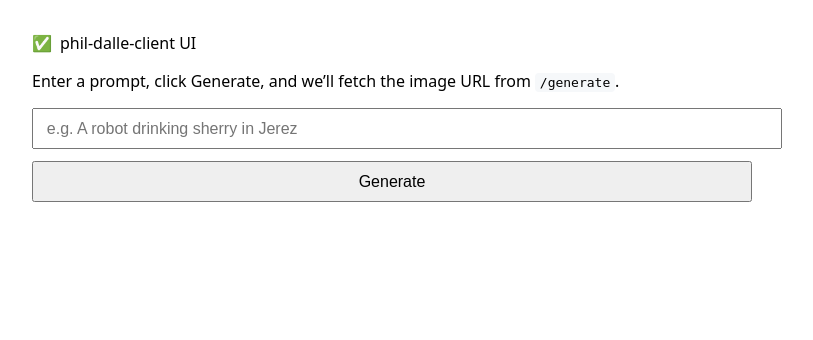
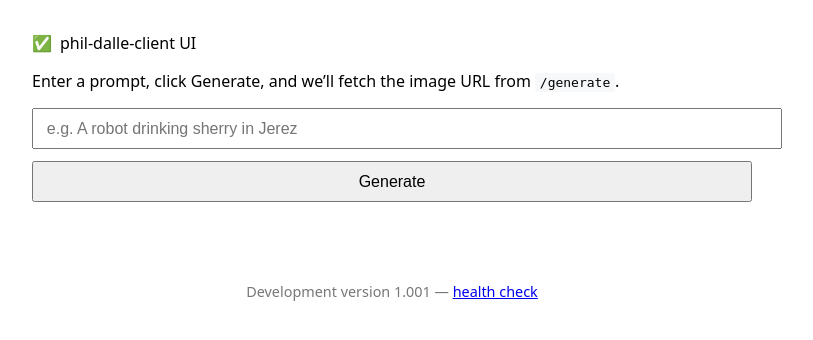
Before and after one commit to Philberto99/phil-dalle-client, a Flask app: page / in a window 1280 px wide. Shown: the top 340 px of the page, without its empty margins (248-1061 px from the left). Run offline with Flask 3, Linux system fonts and the light colour scheme.

Commit message:
Add /health route, debug logging, and footer Development version 1.001

```diff
--- a/templates/index.html
+++ b/templates/index.html
@@ -15,6 +15,7 @@
     img { max-width: 100%; border: 1px solid #ddd; border-radius: 6px; }
     .result { margin-top: 1rem; }
     code { background: #f6f8fa; padding: .1rem .3rem; border-radius: 4px; }
+    footer { margin-top: 3rem; font-size: .9rem; color: #777; text-align: center; }
   </style>
 </head>
 <body>
@@ -32,6 +33,10 @@
   </form>
 
   <div class="result" id="result"></div>
+
+  <footer>
+    Development version 1.001 — <a href="/health" target="_blank">health check</a>
+  </footer>
 
   <script>
     const form = document.getElementById('form');
```
